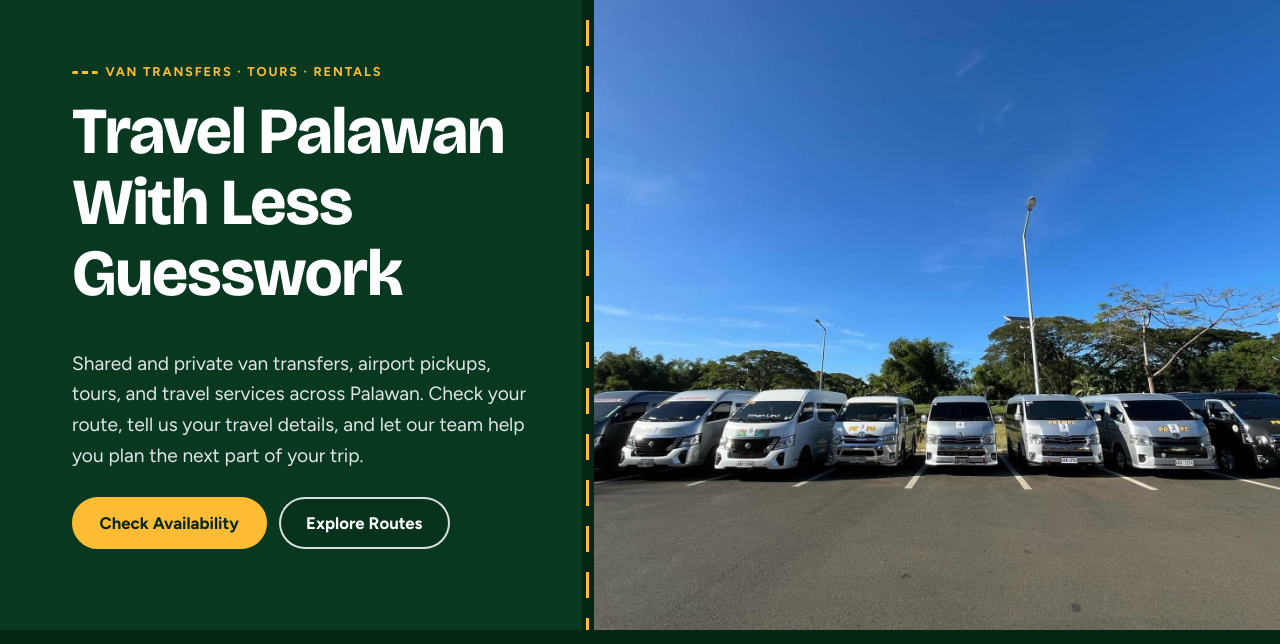
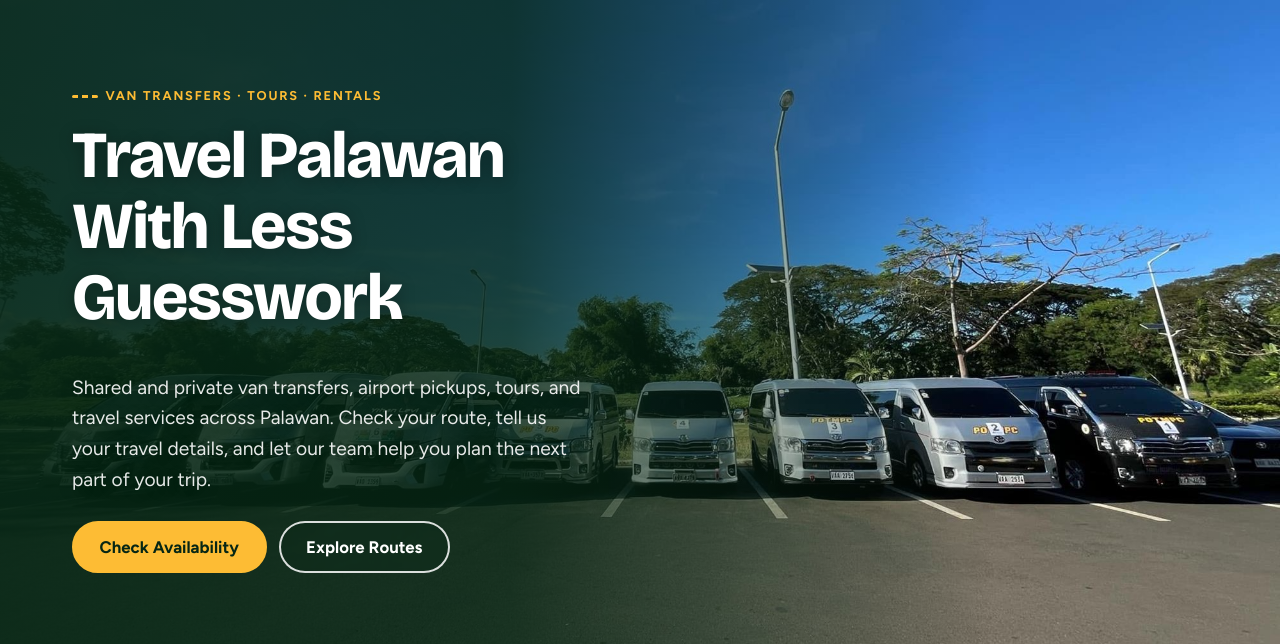
Before and after one commit to lendezstudio/palawan-van-transport, a plain HTML site: page site/index.html in a window 1280 px wide. Shown: the part 99-743 px from the top of the page. Drawn offline with nearby package versions, Linux system fonts and the light colour scheme.

Commit message:
Use the van photo as a full-bleed hero background
Text now sits over the photo with a green scrim (sideways on tablet and
desktop, top-down on mobile) so the copy stays readable and the vans
remain visible.

Co-Authored-By: Claude Opus 5.5 <noreply@anthropic.com>

```diff
--- a/site/assets/css/styles.css
+++ b/site/assets/css/styles.css
@@ -209,30 +209,29 @@ body.nav-open { overflow: hidden; }
 }
 
 /* ---------- Hero ---------- */
-.hero { position: relative; display: flex; flex-direction: column; background: var(--green-900); color: #fff; overflow: hidden; }
-.hero__media { order: 2; display: block; aspect-ratio: 4 / 3; position: relative; }
-.hero__media img { width: 100%; height: 100%; object-fit: cover; object-position: 50% 88%; }
-.hero__content { order: 1; padding-block: 2.25rem 2rem; }
+/* Full-bleed van photo behind the text; a green scrim keeps the copy readable while the vans stay visible */
+.hero { position: relative; isolation: isolate; display: grid; background: var(--green-950); color: #fff; overflow: hidden; }
+.hero__media { position: absolute; inset: 0; z-index: -2; display: block; }
+.hero__media img { width: 100%; height: 100%; object-fit: cover; object-position: 50% 100%; }
+.hero::before {
+  content: ""; position: absolute; inset: 0; z-index: -1; pointer-events: none;
+  background: linear-gradient(180deg, rgb(6 38 20 / .9) 0%, rgb(6 38 20 / .78) 48%, rgb(6 38 20 / .2) 74%, rgb(6 38 20 / 0) 88%);
+}
+.hero__content { padding-block: 2.25rem 15rem; }
 .hero h1 { color: #fff; font-size: clamp(2.1rem, 1.4rem + 3.4vw, 4.1rem); max-width: 13ch; }
-.hero__lead { font-size: clamp(1.05rem, 1rem + .35vw, 1.2rem); color: rgb(255 255 255 / .88); max-width: 34rem; margin-bottom: 1.6rem; }
+.hero__lead { font-size: clamp(1.05rem, 1rem + .35vw, 1.2rem); color: rgb(255 255 255 / .9); max-width: 34rem; margin-bottom: 1.6rem; }
+.hero h1, .hero__lead { text-shadow: 0 2px 16px rgb(0 0 0 / .3); }
 
-/* Tablet & up: headline panel beside the full photo, so text never covers the vans */
+/* Tablet & up: text on the left over a sideways scrim, vans clear on the right */
 @media (min-width: 48rem) {
-  .hero { display: grid; grid-template-columns: minmax(0, 1fr) minmax(0, 1.1fr); min-height: min(82vh, 44rem); }
-  .hero__content {
-    align-self: center; max-width: none; margin: 0;
-    padding: 3rem clamp(1.5rem, 3vw, 3.5rem) 3rem max(var(--gutter), calc((100vw - var(--container)) / 2 + var(--gutter)));
+  .hero { min-height: min(88vh, 46rem); align-items: center; }
+  .hero__media img { object-position: 50% 82%; }
+  .hero::before {
+    background: linear-gradient(90deg, rgb(6 38 20 / .92) 0, rgb(6 38 20 / .82) calc(50% - 8rem), rgb(6 38 20 / .3) calc(50% + 12rem), rgb(6 38 20 / 0) calc(50% + 22rem));
   }
-  .hero__media { aspect-ratio: auto; }
-  .hero__media img { position: absolute; inset: 0; object-position: 50% 70%; }
-  /* road-line seam between panel and photo */
-  .hero__media::before {
-    content: ""; position: absolute; z-index: 1; left: 0; top: 0; bottom: 0; width: 12px;
-    background: var(--green-950) linear-gradient(180deg, var(--sun) 0 26px, transparent 26px 46px) 50% 0 / 3px 46px repeat-y;
-  }
-}
-@media (min-width: 75rem) {
-  .hero { grid-template-columns: minmax(0, 1fr) minmax(0, 1.2fr); }
+  .hero__content { padding-block: 3.5rem; }
+  .hero h1 { max-width: 14ch; }
+  .hero__lead { max-width: 32rem; }
 }
 
 /* ---------- Stops strip ---------- */
```
